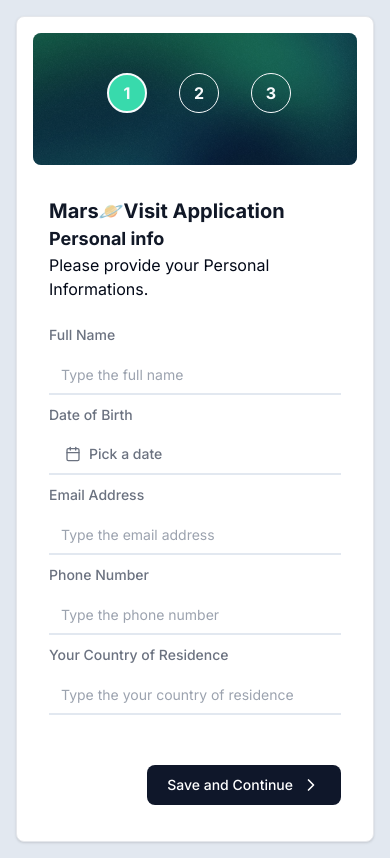
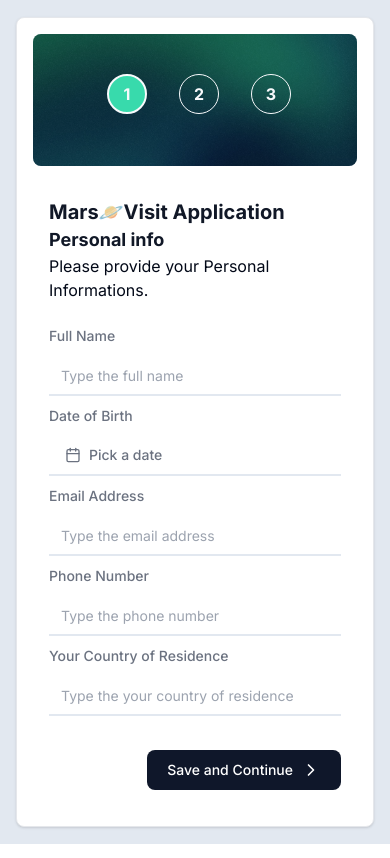
Before and after one commit to md-galib-hossain/multiformstage-frontend, a Next.js app: page / in a window 390 px wide. Built offline with nearby package versions, Linux system fonts and the light colour scheme.

Commit message:
refactor: Navbutton margin remove

```diff
--- a/src/components/FormInputs/NavButtons.tsx
+++ b/src/components/FormInputs/NavButtons.tsx
@@ -34,7 +34,7 @@ const NavButtons = ({ disabled }: NavButtonsProps) => {
             disabled={disabled}
             onClick={handleReset}
             variant="link"
-            className="inline-flex items-center px-5 py-2 mt-4 sm:mt-6 text-sm font-medium text-center rounded-lg focus:ring-4 focus:ring-blue-200 dark:focus:ring-blue-900 dark:bg-blue-600 dark:hover:bg-blue-700"
+            className="inline-flex items-center px-5 py-2 text-sm font-medium text-center rounded-lg focus:ring-4 focus:ring-blue-200 dark:focus:ring-blue-900 dark:bg-blue-600 dark:hover:bg-blue-700"
           >
             Clear Form
           </Button>
@@ -47,7 +47,7 @@ const NavButtons = ({ disabled }: NavButtonsProps) => {
             disabled={disabled}
             onClick={handlePrevious}
             type="button"
-            className="relative inline-flex items-center px-5 py-2 mt-4 sm:mt-6 text-sm font-medium text-center text-white bg-slate-900 rounded-lg focus:ring-4 focus:ring-blue-200 dark:focus:ring-blue-900 hover:bg-slate-800 dark:bg-blue-600 dark:hover:bg-blue-700"
+            className="relative inline-flex items-center px-5 py-2 text-sm font-medium text-center text-white bg-slate-900 rounded-lg focus:ring-4 focus:ring-blue-200 dark:focus:ring-blue-900 hover:bg-slate-800 dark:bg-blue-600 dark:hover:bg-blue-700"
           >
             <ChevronLeft className="w-5 h-5 mr-2" />
             <span>Previous</span>
@@ -61,7 +61,7 @@ const NavButtons = ({ disabled }: NavButtonsProps) => {
         <Button
           disabled={disabled}
           type="submit"
-          className="relative inline-flex items-center px-5 py-2 mt-4 sm:mt-6 text-sm font-medium text-center text-white bg-slate-900 rounded-lg focus:ring-4 focus:ring-blue-200 dark:focus:ring-blue-900 hover:bg-slate-800 dark:bg-blue-600 dark:hover:bg-blue-700"
+          className="relative inline-flex items-center px-5 py-2 text-sm font-medium text-center text-white bg-slate-900 rounded-lg focus:ring-4 focus:ring-blue-200 dark:focus:ring-blue-900 hover:bg-slate-800 dark:bg-blue-600 dark:hover:bg-blue-700"
         >
           <span className="relative z-10">
             {currentStep === 3 ? "Confirm and Submit" : "Save and Continue"}
```
